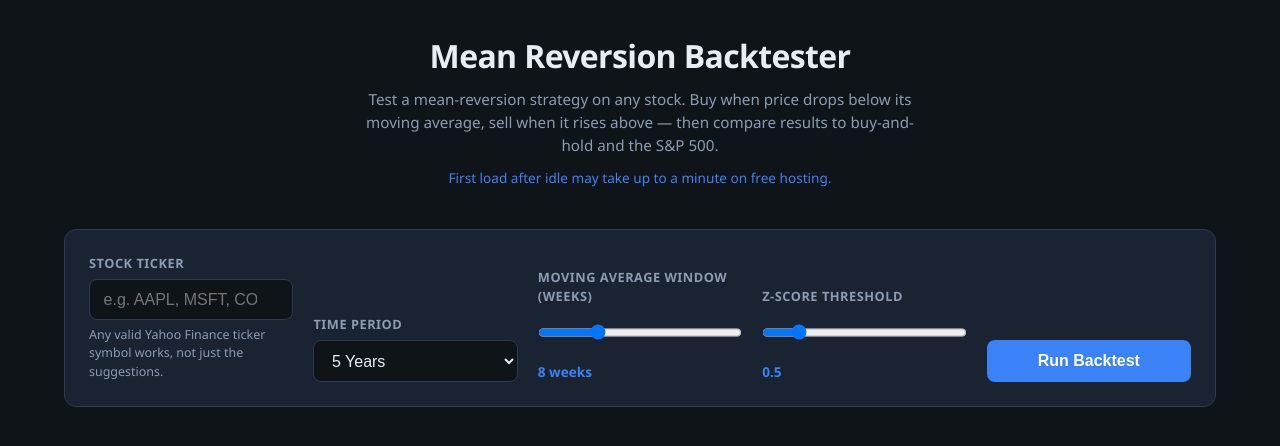
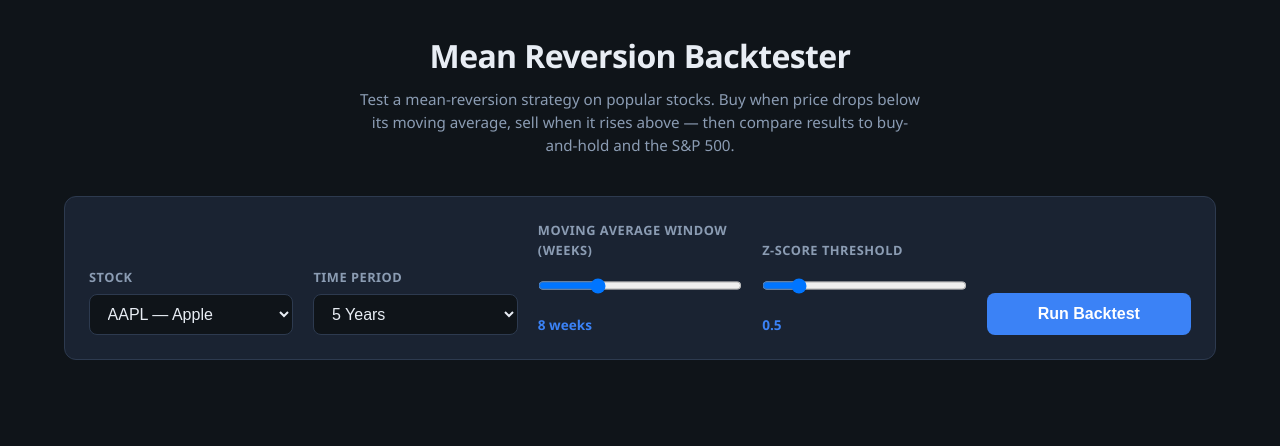
Before and after one commit to zarek-t/Mean-Reversion-Trader, a Flask app: page / in a window 1280 px wide. Shown: the top 446 px of the page. Run offline with Flask 3, Linux system fonts and the light colour scheme; some libraries are stand-ins or nearby versions.

Commit message:
Limit web app to 8 curated tickers with data caching
Co-authored-by: Cursor <cursoragent@cursor.com>

```diff
--- a/app.py
+++ b/app.py
@@ -1,13 +1,15 @@
+import threading
+
 from flask import Flask, jsonify, render_template, request
 
-from backtest import DEFAULT_TICKERS, run_full_backtest
+from backtest import WEB_TICKERS, WEB_TICKER_SYMBOLS, run_full_backtest, warmup_web_cache
 
 app = Flask(__name__)
 
 
 @app.route("/")
 def index():
-    return render_template("index.html", tickers=DEFAULT_TICKERS)
+    return render_template("index.html", tickers=WEB_TICKERS)
 
 
 @app.route("/health")
@@ -19,9 +21,12 @@ def health():
 def api_backtest():
     data = request.get_json(silent=True) or {}
 
-    ticker = (data.get("ticker") or "").strip()
+    ticker = (data.get("ticker") or "").strip().upper()
     if not ticker:
-        return jsonify({"error": "Please enter a stock ticker."}), 400
+        return jsonify({"error": "Please select a stock."}), 400
+
+    if ticker not in WEB_TICKER_SYMBOLS:
+        return jsonify({"error": "Please select one of the available stocks."}), 400
 
     try:
         window = int(data.get("window", 8))
@@ -49,6 +54,14 @@ def api_backtest():
         return jsonify({"error": "Backtest failed. Please try again."}), 500
 
 
+def _start_cache_warmup():
+    thread = threading.Thread(target=warmup_web_cache, daemon=True)
+    thread.start()
+
+
+_start_cache_warmup()
+
+
 if __name__ == "__main__":
     import os
 
--- a/backtest.py
+++ b/backtest.py
@@ -14,13 +14,32 @@ DEFAULT_TICKERS = [
     "PG", "KO", "PEP", "WMT", "HD",
 ]
 
+WEB_TICKERS = [
+    ("AAPL", "Apple"),
+    ("MSFT", "Microsoft"),
+    ("GOOGL", "Alphabet"),
+    ("JPM", "JPMorgan"),
+    ("XOM", "Exxon Mobil"),
+    ("COP", "ConocoPhillips"),
+    ("JNJ", "Johnson & Johnson"),
+    ("TSLA", "Tesla"),
+]
+
+WEB_TICKER_SYMBOLS = {symbol for symbol, _ in WEB_TICKERS}
+
 START_CASH = 10000
 TRANSACTION_COST = 0.001
 DEFAULT_PERIOD = "5y"
 
+_data_cache = {}
+
 
 def download_and_prepare_data(ticker, period="5y", interval="1wk"):
     """Download and prepare weekly close prices for a ticker."""
+    cache_key = (ticker.upper(), period, interval)
+    if cache_key in _data_cache:
+        return _data_cache[cache_key].copy()
+
     try:
         data = yf.download(
             ticker,
@@ -42,9 +61,17 @@ def download_and_prepare_data(ticker, period="5y", interval="1wk"):
         if len(close) < 50:
             return None
 
+        _data_cache[cache_key] = close.copy()
         return close
     except Exception:
         return None
+
+
+def warmup_web_cache(period=DEFAULT_PERIOD):
+    """Pre-download web app tickers so backtests stay fast."""
+    for symbol, _ in WEB_TICKERS:
+        download_and_prepare_data(symbol, period=period)
+    download_and_prepare_data("SPY", period=period)
 
 
 def calculate_signals(close, window, z_buy, z_sell):
--- a/templates/index.html
+++ b/templates/index.html
@@ -12,32 +12,23 @@
     <header>
       <h1>Mean Reversion Backtester</h1>
       <p>
-        Test a mean-reversion strategy on any stock. Buy when price drops below its moving average,
+        Test a mean-reversion strategy on popular stocks. Buy when price drops below its moving average,
         sell when it rises above — then compare results to buy-and-hold and the S&amp;P 500.
       </p>
-      <p class="hosting-note">First load after idle may take up to a minute on free hosting.</p>
     </header>
 
     <section class="control-panel">
       <form id="backtest-form">
         <div class="control-grid">
           <div class="form-group">
-            <label for="ticker">Stock Ticker</label>
-            <input
-              type="text"
-              id="ticker"
-              name="ticker"
-              list="ticker-list"
-              placeholder="e.g. AAPL, MSFT, COP"
-              required
-              autocomplete="off"
-            >
-            <datalist id="ticker-list">
-              {% for t in tickers %}
-              <option value="{{ t }}"></option>
+            <label for="ticker">Stock</label>
+            <select id="ticker" name="ticker" required>
+              {% for symbol, name in tickers %}
+              <option value="{{ symbol }}"{% if symbol == 'AAPL' %} selected{% endif %}>
+                {{ symbol }} — {{ name }}
+              </option>
               {% endfor %}
-            </datalist>
-            <p class="field-hint">Any valid Yahoo Finance ticker symbol works, not just the suggestions.</p>
+            </select>
           </div>
 
           <div class="form-group">
```
